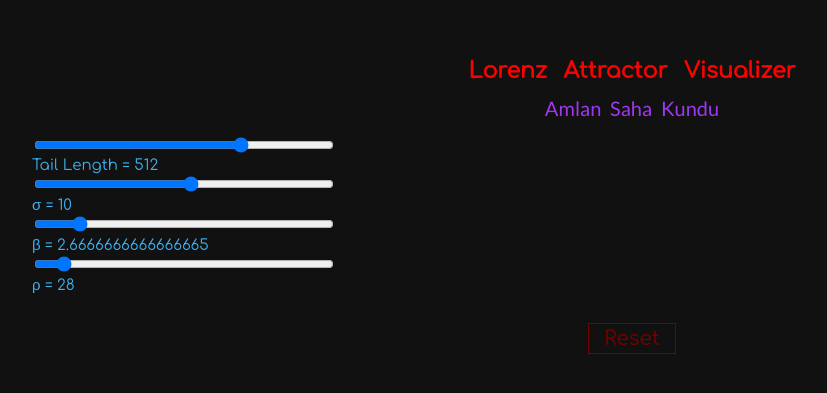
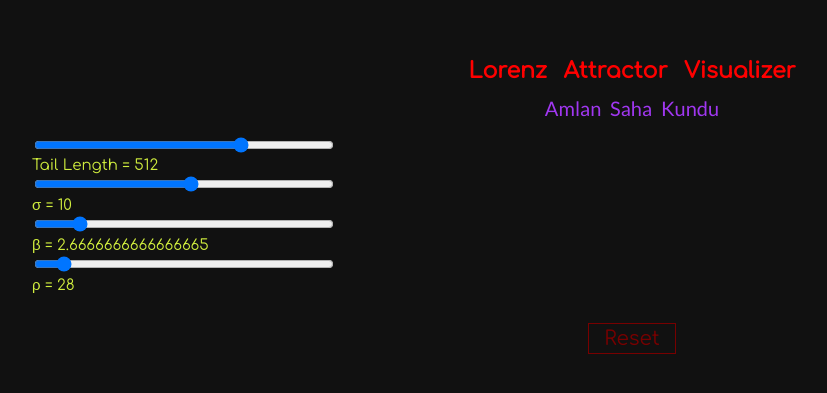
Before and after one commit to yoursamlan/mobilelorenz, a plain HTML site: page index.html in a window 1280 px wide. Shown: the part 385-778 px from the top of the page, without its empty margins (8-835 px from the left). Drawn offline with Linux system fonts and the light colour scheme; no server answers; files whose address does not match are found by name.

Commit message:
Update index.html

```diff
--- a/index.html
+++ b/index.html
@@ -40,7 +40,7 @@
                 Amlan Saha Kundu
               </h1>
     <div id="menuu">
-        <ul style="color: #3eb0ed; /*c2ed88*/
+        <ul style="color: #d0ed3e; /*c2ed88*/
                        font-size:15px;
                        font-family:Comfortaa,fantasy;
                        text-align: left;
```
